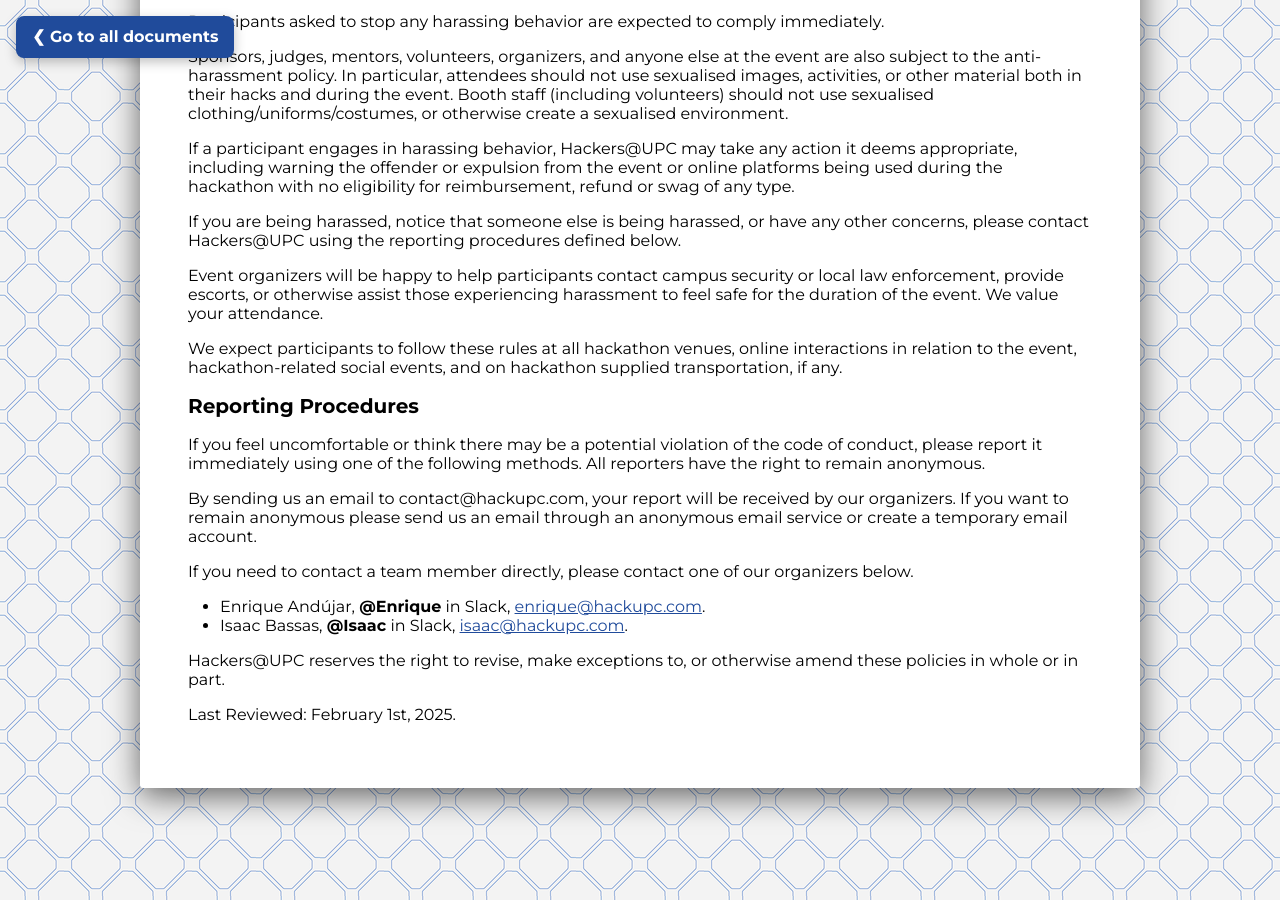
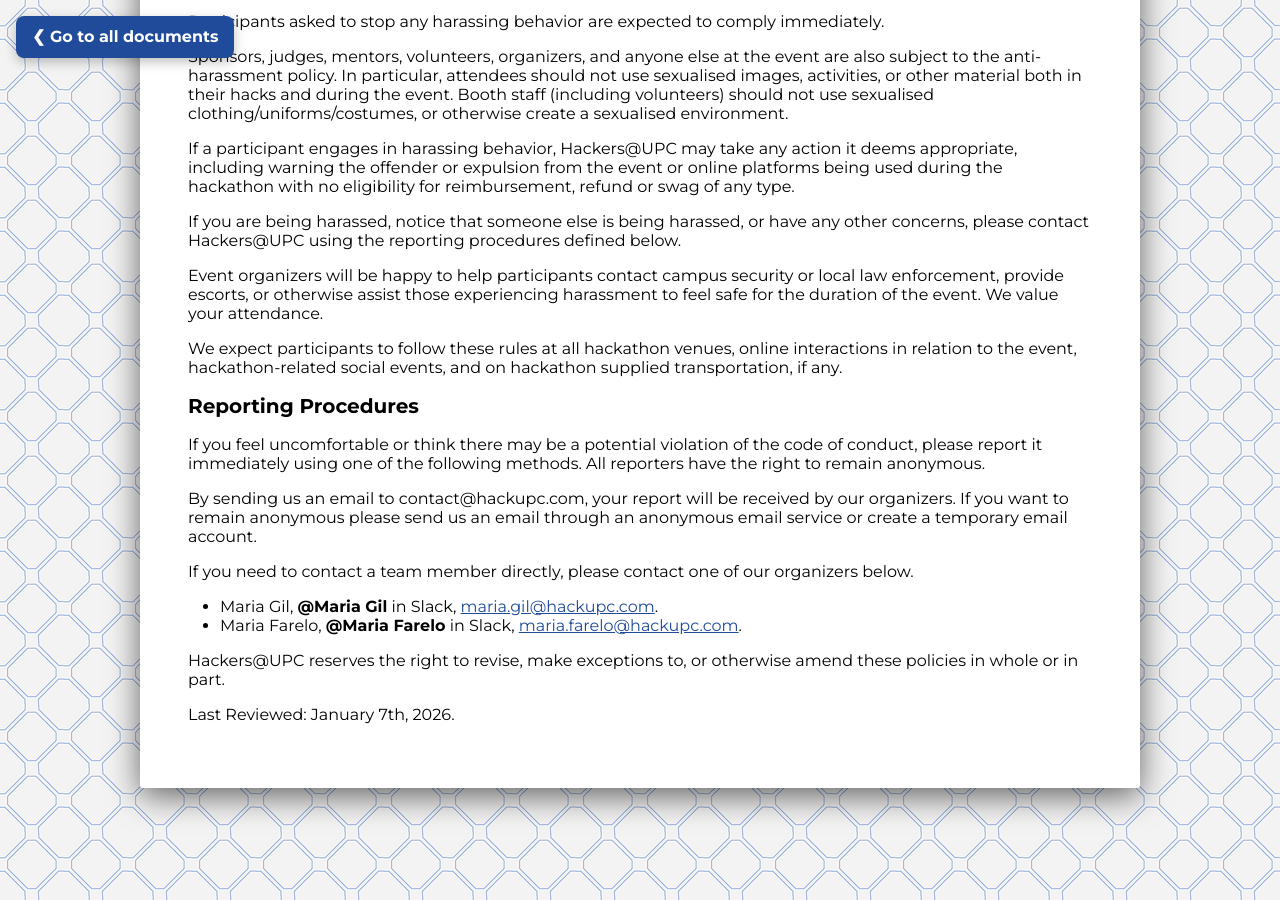
Before and after one commit to hackupc/legal-page, a Jekyll site: the page built from _documents/code_of_conduct.md, in a window 1280 px wide and 900 px high, scrolled down 604 px. Built offline with Jekyll 4.4.1, drawn with Linux system fonts in a browser that asks for light colours.

Commit message:
Update code_of_conduct.md
change directors and last reviewed

```diff
--- a/_documents/code_of_conduct.md
+++ b/_documents/code_of_conduct.md
@@ -37,9 +37,9 @@
 
 If you need to contact a team member directly, please contact one of our organizers below.
 
-- Enrique Andújar, **@Enrique** in Slack, [enrique@hackupc.com](mailto:gerard.madrid@hackupc.com).
-- Isaac Bassas, **@Isaac** in Slack, [isaac@hackupc.com](mailto:teresa@hackupc.com).
+- Maria Gil, **@Maria Gil** in Slack, [maria.gil@hackupc.com](mailto:maria.gil@hackupc.com).
+- Maria Farelo, **@Maria Farelo** in Slack, [maria.farelo@hackupc.com](mailto:maria.farelo@hackupc.com).
 
 Hackers@UPC reserves the right to revise, make exceptions to, or otherwise amend these policies in whole or in part.
 
-Last Reviewed: February 1st, 2025.
+Last Reviewed: January 7th, 2026.
```
